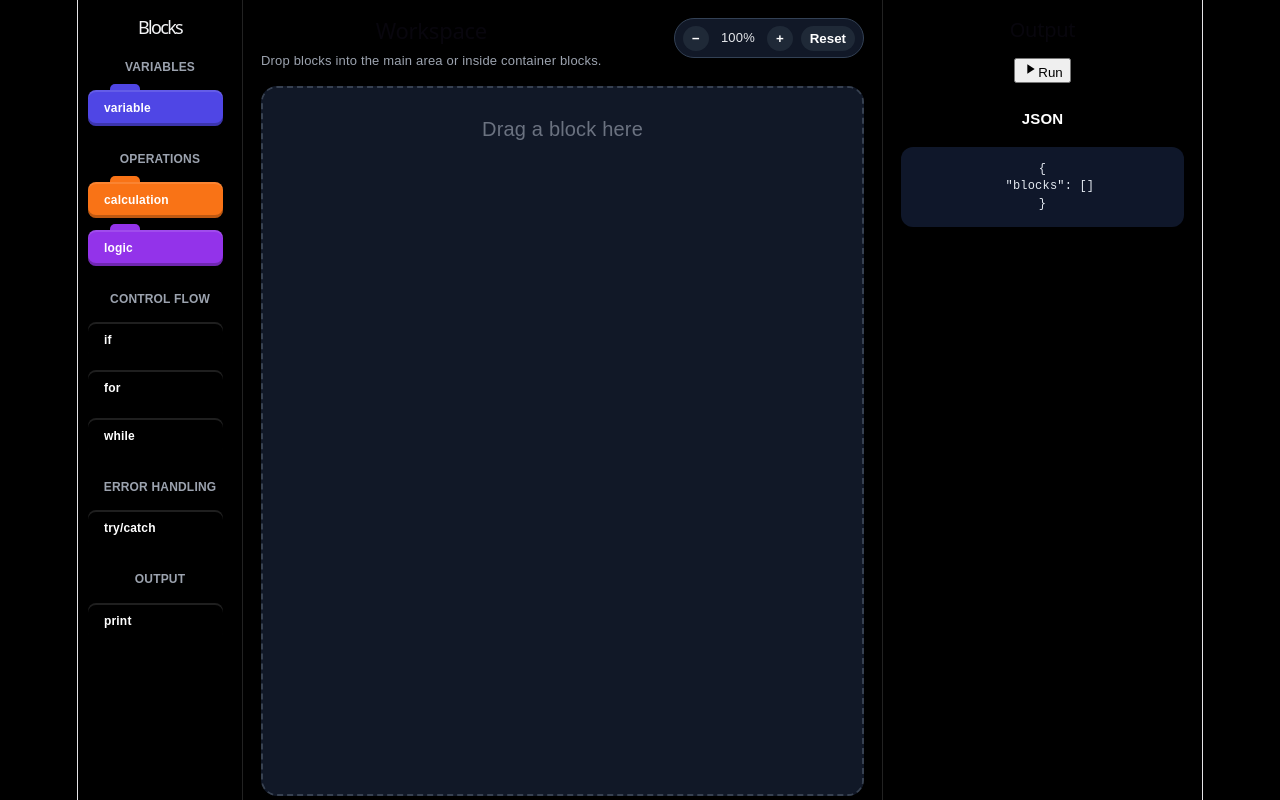
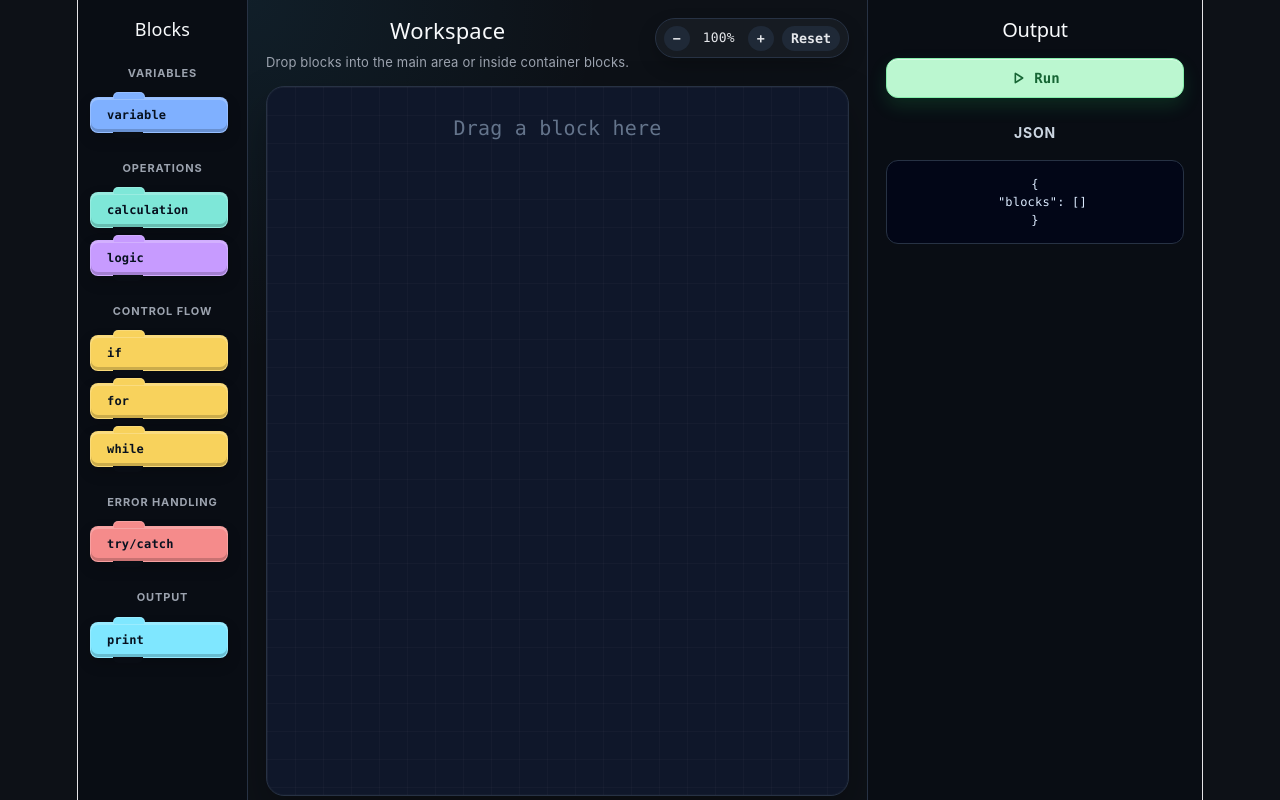
Before and after one commit to seoungwnsong/block-code, a React (Vite) app in the folder block-code-frontend/: page / in a window 1280 px wide. Built offline with nearby package versions, Linux system fonts and the light colour scheme.

Commit message:
Enhance styling with CSS variables and updates
Added CSS variables for theming and improved styling throughout the application.

```diff
--- a/block-code-frontend/src/App.css
+++ b/block-code-frontend/src/App.css
@@ -2,76 +2,103 @@
   box-sizing: border-box;
 }
 
+:root {
+  --bg-main: #0d1117;
+  --bg-panel: #111827;
+  --bg-panel-soft: #161b22;
+  --bg-workspace: #0f172a;
+  --bg-code: #020617;
+
+  --border-soft: #273244;
+  --border-bright: #38bdf8;
+
+  --text-main: #e5e7eb;
+  --text-muted: #9ca3af;
+  --text-soft: #cbd5e1;
+
+  --blue-block: #7fb0ff;
+  --mint-block: #7ee7d8;
+  --purple-block: #c79bff;
+  --yellow-block: #f8d25c;
+  --red-block: #f58b8b;
+  --cyan-block: #7fe7ff;
+
+  --code-font: "SFMono-Regular", "Consolas", "Menlo", "Monaco", "Courier New",
+    monospace;
+}
+
 body {
   margin: 0;
-  font-family: Arial, sans-serif;
-  background: #000;
-  color: #fff;
+  font-family: Inter, Arial, sans-serif;
+  background: var(--bg-main);
+  color: var(--text-main);
 }
 
 .app {
   display: grid;
-  grid-template-columns: 165px 1fr 320px;
+  grid-template-columns: 170px 1fr 335px;
   height: 100vh;
-  background: #000;
+  background: var(--bg-main);
 }
 
 /* LEFT BLOCK PALETTE */
 
 .block-menu {
-  background: #000;
-  border-right: 1px solid #222;
-  padding: 14px 10px;
+  background: #090d14;
+  border-right: 1px solid var(--border-soft);
+  padding: 16px 12px;
   overflow: auto;
 }
 
 .block-menu h1 {
-  margin: 0 0 14px;
+  margin: 0 0 18px;
   font-size: 18px;
-  color: #f3f4f6;
+  color: #f8fafc;
+  letter-spacing: 0.2px;
 }
 
 .block-section {
-  margin-bottom: 20px;
+  margin-bottom: 22px;
 }
 
 .block-section h3 {
-  margin: 0 0 10px;
-  color: #9ca3af;
-  font-size: 12px;
+  margin: 0 0 11px;
+  color: var(--text-muted);
+  font-size: 11px;
   font-weight: 700;
   text-transform: uppercase;
-}
-
-.hint-text {
-  margin-top: 16px;
-  color: #8a8a8a;
-  font-size: 12px;
+  letter-spacing: 0.08em;
 }
 
 /* PALETTE BLOCKS */
 
 .template-block {
-  --dent-color: #000;
+  --dent-color: #090d14;
 
   position: relative;
-  width: 135px;
+  width: 138px;
   height: 36px;
   margin-bottom: 12px;
   padding-left: 16px;
   border-radius: 8px;
-  color: white;
+
+  color: #07111f;
+  font-family: var(--code-font);
   font-weight: 700;
   font-size: 12px;
+
   cursor: grab;
   user-select: none;
 
   display: flex;
   align-items: center;
 
+  border: 1px solid rgba(255, 255, 255, 0.18);
+
   box-shadow:
-    inset 0 -3px rgba(0, 0, 0, 0.24),
-    inset 0 2px rgba(255, 255, 255, 0.12);
+    inset 0 -3px rgba(0, 0, 0, 0.18),
+    inset 0 2px rgba(255, 255, 255, 0.22),
+    0 6px 14px rgba(0, 0, 0, 0.18);
 }
 
 .template-block:active {
@@ -87,6 +114,9 @@ body {
   height: 6px;
   background: inherit;
   border-radius: 5px 5px 0 0;
+  border-top: 1px solid rgba(255, 255, 255, 0.18);
+  border-left: 1px solid rgba(255, 255, 255, 0.18);
+  border-right: 1px solid rgba(255, 255, 255, 0.18);
 }
 
 .template-block::after {
@@ -101,15 +131,27 @@ body {
 }
 
 .variable-template {
-  background: #4f46e5;
+  background: var(--blue-block);
 }
 
 .calculation-template {
-  background: #f97316;
+  background: var(--mint-block);
 }
 
 .logic-template {
-  background: #9333ea;
+  background: var(--purple-block);
+}
+
+.control-template {
+  background: var(--yellow-block);
+}
+
+.try-template {
+  background: var(--red-block);
+}
+
+.print-template {
+  background: var(--cyan-block);
 }
 
 /* WORKSPACE */
@@ -117,6 +159,9 @@ body {
 .workspace-area {
   padding: 18px;
   overflow: hidden;
+  background:
+    radial-gradient(circle at top left, rgba(56, 189, 248, 0.08), transparent 35%),
+    var(--bg-main);
 }
 
 .workspace-toolbar {
@@ -130,11 +175,13 @@ body {
 .workspace-toolbar h2 {
   margin: 0;
   font-size: 22px;
+  color: #f8fafc;
+  letter-spacing: 0.2px;
 }
 
 .workspace-toolbar p {
-  margin: 4px 0 0;
-  color: #9ca3af;
+  margin: 5px 0 0;
+  color: var(--text-muted);
   font-size: 13px;
 }
 
@@ -142,52 +189,63 @@ body {
   display: flex;
   align-items: center;
   gap: 8px;
-  background: #111827;
-  border: 1px solid #334155;
+  background: var(--bg-panel-soft);
+  border: 1px solid var(--border-soft);
   border-radius: 999px;
   padding: 6px 8px;
+  box-shadow: 0 8px 18px rgba(0, 0, 0, 0.22);
 }
 
 .zoom-controls button {
   width: auto;
   border: none;
   background: #1f2937;
-  color: white;
+  color: var(--text-main);
   border-radius: 999px;
   padding: 5px 9px;
   cursor: pointer;
+  font-family: var(--code-font);
   font-weight: 700;
 }
 
 .zoom-controls button:hover {
-  background: #374151;
+  background: #334155;
 }
 
 .zoom-controls span {
   min-width: 42px;
   text-align: center;
-  color: #e5e7eb;
+  color: var(--text-main);
   font-size: 13px;
+  font-family: var(--code-font);
 }
 
 .drop-zone {
   height: calc(100vh - 90px);
-  background: #111827;
-  border: 2px dashed #374151;
-  border-radius: 16px;
+  background:
+    linear-gradient(rgba(255, 255, 255, 0.025) 1px, transparent 1px),
+    linear-gradient(90deg, rgba(255, 255, 255, 0.025) 1px, transparent 1px),
+    var(--bg-workspace);
+  background-size: 28px 28px;
+  border: 1px solid var(--border-soft);
+  border-radius: 18px;
   padding: 28px;
   overflow: auto;
+  box-shadow:
+    inset 0 0 0 1px rgba(255, 255, 255, 0.02),
+    0 18px 40px rgba(0, 0, 0, 0.28);
 }
 
 .empty-message {
-  color: #6b7280;
+  color: #64748b;
   font-size: 20px;
   margin-bottom: 14px;
+  font-family: var(--code-font);
 }
 
 .zoom-canvas {
   transform-origin: top left;
-  width: 900px;
+  width: 1100px;
   min-height: 700px;
 }
 
@@ -214,67 +272,83 @@ body {
 /* INSERT DROP ZONES */
 
 .insert-drop-zone {
-  width: 280px;
+  width: 290px;
   height: 0;
   overflow: hidden;
   border-radius: 999px;
   margin: 0;
+
   transition:
     height 0.18s ease,
     margin 0.18s ease,
     background 0.18s ease,
     border 0.18s ease;
+
   display: flex;
   align-items: center;
   justify-content: center;
+
   color: transparent;
   font-size: 11px;
+  font-family: var(--code-font);
 }
 
 .insert-drop-zone.active-insert-zone {
   height: 30px;
-  background: rgba(129, 140, 248, 0.25);
-  border: 2px dashed #818cf8;
-  color: #c7d2fe;
+  background: rgba(56, 189, 248, 0.14);
+  border: 1px dashed #38bdf8;
+  color: #bae6fd;
   margin: 6px 0;
 }
 
 /* WORKSPACE BLOCKS */
 
 .scratch-block {
-  --dent-color: #111827;
+  --dent-color: var(--bg-workspace);
 
   position: relative;
   width: fit-content;
   min-width: 220px;
-  max-width: 480px;
+  max-width: 780px;
   min-height: 38px;
   padding: 7px 38px 7px 16px;
   margin-bottom: 0;
   border-radius: 8px;
-  color: white;
+
+  color: #07111f;
+  font-family: var(--code-font);
 
   display: flex;
   align-items: center;
 
   cursor: grab;
 
+  border: 1px solid rgba(255, 255, 255, 0.16);
+
   transition:
     transform 0.18s ease,
     margin 0.18s ease,
-    opacity 0.18s ease;
+    opacity 0.18s ease,
+    box-shadow 0.18s ease;
 
   box-shadow:
-    inset 0 -3px rgba(0, 0, 0, 0.24),
-    inset 0 2px rgba(255, 255, 255, 0.12);
+    inset 0 -3px rgba(0, 0, 0, 0.2),
+    inset 0 2px rgba(255, 255, 255, 0.22),
+    0 8px 16px rgba(0, 0, 0, 0.22);
+}
+
+.scratch-block:hover {
+  box-shadow:
+    inset 0 -3px rgba(0, 0, 0, 0.2),
+    inset 0 2px rgba(255, 255, 255, 0.22),
+    0 10px 22px rgba(0, 0, 0, 0.32);
 }
 
 .scratch-block:active {
   cursor: grabbing;
-  opacity: 0.75;
+  opacity: 0.82;
 }
 
-/* top protruding connector */
 .scratch-block::before {
   content: "";
   position: absolute;
@@ -284,9 +358,11 @@ body {
   height: 6px;
   background: inherit;
   border-radius: 5px 5px 0 0;
+  border-top: 1px solid rgba(255, 255, 255, 0.16);
+  border-left: 1px solid rgba(255, 255, 255, 0.16);
+  border-right: 1px solid rgba(255, 255, 255, 0.16);
 }
 
-/* bottom dent */
 .scratch-block::after {
   content: "";
   position: absolute;
@@ -298,17 +374,108 @@ body {
   border-radius: 0 0 5px 5px;
 }
 
+/* BLOCK COLORS + SLOT COLORS */
+
 .variable-block {
-  background: #4f46e5;
+  background: var(--blue-block);
+  --slot-bg: #bfdbfe;
+  --slot-border: #93c5fd;
+  --slot-text: #172554;
+  --slot-placeholder: #475569;
 }
 
 .calculation-block {
-  background: #f97316;
+  background: var(--mint-block);
+  --slot-bg: #ccfbf1;
+  --slot-border: #99f6e4;
+  --slot-text: #134e4a;
+  --slot-placeholder: #4b5563;
 }
 
 .logic-block {
-  background: #9333ea;
+  background: var(--purple-block);
+  --slot-bg: #e9d5ff;
+  --slot-border: #d8b4fe;
+  --slot-text: #581c87;
+  --slot-placeholder: #5b5563;
 }
+
+.if-block,
+.while-block,
+.for-block {
+  background: var(--yellow-block);
+  --slot-bg: #fef3c7;
+  --slot-border: #fde68a;
+  --slot-text: #78350f;
+  --slot-placeholder: #6b7280;
+}
+
+.tryCatch-block {
+  background: var(--red-block);
+  --slot-bg: #fecaca;
+  --slot-border: #fca5a5;
+  --slot-text: #7f1d1d;
+  --slot-placeholder: #6b7280;
+}
+
+.print-block {
+  background: var(--cyan-block);
+  --slot-bg: #cffafe;
+  --slot-border: #a5f3fc;
+  --slot-text: #164e63;
+  --slot-placeholder: #6b7280;
+}
+
+/* CONTAINER BLOCKS */
+
+.container-block {
+  display: block;
+  width: fit-content;
+  min-width: 340px;
+  max-width: 800px;
+  padding: 10px 38px 14px 16px;
+}
+
+.nested-area {
+  margin-top: 10px;
+  margin-left: 34px;
+  padding: 10px 10px 10px 14px;
+  min-height: 56px;
+  min-width: 285px;
+
+  background: rgba(2, 6, 23, 0.45);
+  border-left: 3px solid rgba(255, 255, 255, 0.45);
+  border-radius: 9px;
+
+  transition:
+    background 0.16s ease,
+    outline 0.16s ease,
+    min-height 0.16s ease;
+}
+
+.nested-area.active-nested-area {
+  background: rgba(56, 189, 248, 0.12);
+  outline: 1px dashed #38bdf8;
+  outline-offset: 3px;
+}
+
+.nested-placeholder {
+  color: rgba(255, 255, 255, 0.55);
+  font-size: 12px;
+  padding: 6px 0;
+  font-family: var(--code-font);
+}
+
+.catch-row {
+  display: flex;
+  align-items: center;
+  gap: 6px;
+  margin-top: 12px;
+  font-weight: 700;
+  font-family: var(--code-font);
+}
+
+/* BLOCK CONTENT */
 
 .block-row {
   display: flex;
@@ -317,31 +484,55 @@ body {
   flex-wrap: nowrap;
 }
 
-.block-row span {
+.block-row span,
+.catch-row span {
   font-weight: 700;
   font-size: 13px;
+  font-family: var(--code-font);
 }
 
 input,
 select {
-  border: none;
+  border: 1px solid var(--slot-border, rgba(15, 23, 42, 0.16));
   outline: none;
-  border-radius: 6px;
-  padding: 4px 6px;
-  height: 24px;
-  background: #fff7ed;
-  color: #111827;
+  border-radius: 8px;
+  padding: 4px 8px;
+  height: 28px;
+  min-width: 72px;
+  max-width: 240px;
+  background: var(--slot-bg, rgba(248, 250, 252, 0.92));
+  color: var(--slot-text, #0f172a);
   font-size: 12px;
+  font-family: var(--code-font);
+  transition: width 0.12s ease, box-shadow 0.12s ease, border-color 0.12s ease;
+  box-shadow:
+    inset 0 1px 0 rgba(255, 255, 255, 0.35),
+    0 1px 2px rgba(0, 0, 0, 0.08);
 }
 
-input {
-  width: 64px;
+input::placeholder {
+  color: var(--slot-placeholder, #64748b);
+}
+
+input:focus,
+select:focus {
+  border-color: rgba(14, 165, 233, 0.9);
+  box-shadow:
+    0 0 0 2px rgba(14, 165, 233, 0.22),
+    inset 0 1px 0 rgba(255, 255, 255, 0.35);
 }
 
 select {
-  min-width: 54px;
+  min-width: 62px;
   cursor: pointer;
 }
+
+.condition-input {
+  min-width: 150px;
+  max-width: 340px;
+}
+
+/* DELETE BUTTON */
 
 .delete-button {
   position: absolute;
@@ -351,22 +542,23 @@ select {
   height: 20px;
   border: none;
   border-radius: 999px;
-  background: rgba(0, 0, 0, 0.22);
-  color: white;
+  background: rgba(15, 23, 42, 0.18);
+  color: rgba(255, 255, 255, 0.95);
   cursor: pointer;
   line-height: 1;
   font-size: 14px;
+  font-family: var(--code-font);
 }
 
 .delete-button:hover {
-  background: rgba(0, 0, 0, 0.38);
+  background: rgba(15, 23, 42, 0.32);
 }
 
 /* OUTPUT PANEL */
 
 .output-panel {
-  background: #000;
-  border-left: 1px solid #222;
+  background: #090d14;
+  border-left: 1px solid var(--border-soft);
   padding: 18px;
   overflow: auto;
 }
@@ -374,45 +566,86 @@ select {
 .output-panel h2 {
   margin: 0 0 16px;
   font-size: 20px;
+  color: #f8fafc;
 }
 
 .output-panel h3 {
   margin-top: 22px;
-  font-size: 15px;
+  font-size: 14px;
+  color: var(--text-soft);
+  text-transform: uppercase;
+  letter-spacing: 0.06em;
 }
 
-.check-button {
+.run-button {
   width: 100%;
-  border: none;
-  border-radius: 10px;
-  padding: 11px;
-  background: #4f46e5;
-  color: white;
+  border: 1px solid #86efac;
+  border-radius: 12px;
+  padding: 11px 14px;
+
+  background: #bbf7d0;
+  color: #166534;
+
   font-size: 14px;
   font-weight: 700;
   cursor: pointer;
+  font-family: var(--code-font);
+
+  display: flex;
+  align-items: center;
+  justify-content: center;
+  gap: 8px;
+
+  box-shadow:
+    inset 0 1px 0 rgba(255, 255, 255, 0.45),
+    0 8px 18px rgba(34, 197, 94, 0.16);
+
+  transition:
+    transform 0.12s ease,
+    background 0.12s ease,
+    box-shadow 0.12s ease;
 }
 
-.check-button:hover {
-  background: #4338ca;
+.run-button:hover {
+  background: #86efac;
+  color: #14532d;
+  transform: translateY(-1px);
+
+  box-shadow:
+    inset 0 1px 0 rgba(255, 255, 255, 0.35),
+    0 10px 22px rgba(34, 197, 94, 0.22);
+}
+
+.run-button:active {
+  transform: translateY(0);
+}
+
+.run-icon {
+  fill: none;
+  stroke: currentColor;
+  stroke-width: 2.4;
+  stroke-linejoin: round;
 }
 
 .result-message {
   margin-top: 14px;
-  background: #052e16;
-  border: 1px solid #166534;
-  color: #bbf7d0;
+  background: rgba(20, 184, 166, 0.12);
+  border: 1px solid rgba(45, 212, 191, 0.35);
+  color: #99f6e4;
   border-radius: 10px;
   padding: 10px;
   font-size: 13px;
+  font-family: var(--code-font);
 }
 
 pre {
-  background: #0f172a;
-  color: #e2e8f0;
+  background: var(--bg-code);
+  color: #dbeafe;
+  border: 1px solid var(--border-soft);
   border-radius: 12px;
   padding: 14px;
   overflow: auto;
   font-size: 12px;
-  line-height: 1.45;
+  line-height: 1.5;
+  font-family: var(--code-font);
 }
```
